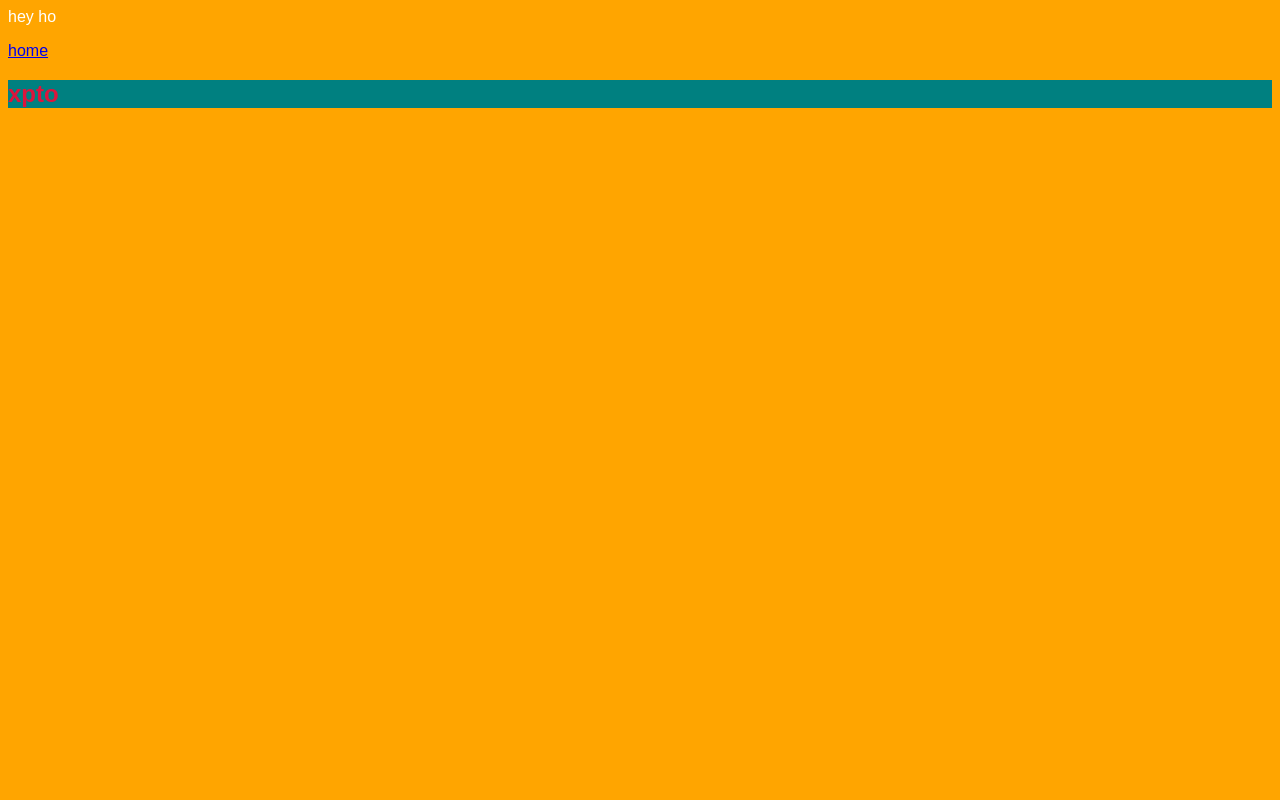
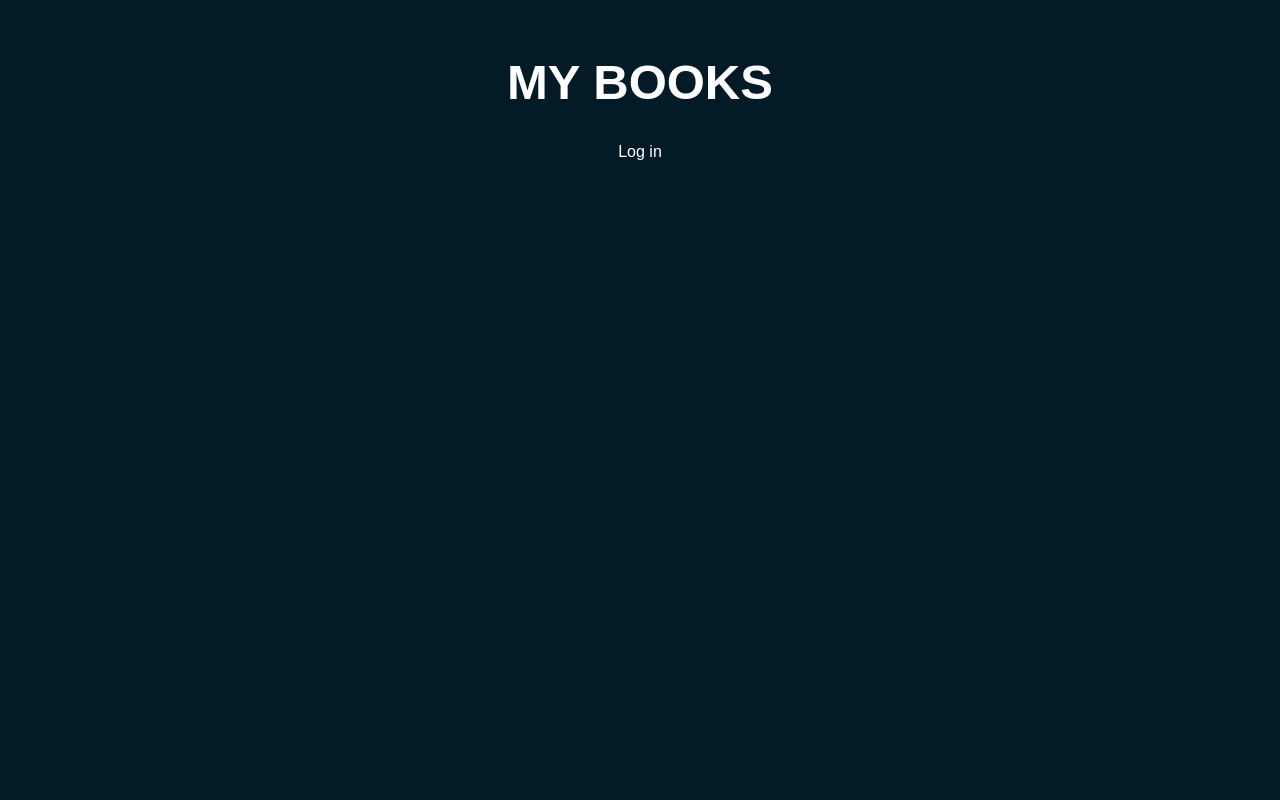
Before and after one commit to arquadrado/zerotohero, a Node server app: page / in a window 1280 px wide. Run offline with Node 20, Linux system fonts and the light colour scheme; style sheets or scripts are compiled from the project's sources; some libraries are stand-ins or nearby versions.

Commit message:
router logic refactor; added login view and AuthController

```diff
--- a/index.js
+++ b/index.js
@@ -2,7 +2,7 @@ require('./bootstrap.js');
 
 
 const http = require('http')
-const router = require('./routes/web.js')
+const router = require('./routes/router.js')
 
 
 const hostname = '127.0.0.1'
--- a/resources/assets/sass/main.scss
+++ b/resources/assets/sass/main.scss
@@ -1,8 +1,14 @@
+$primary-color: #031b27;
+$secondary-color: #ffffff;
+
 
 @import 'test';
 
+
+
 body {
-    background-color: orange;
+    margin: 0;
+    background-color: $primary-color;
     font-family: 'Arial';
     color: #fff;
 }
--- a/resources/assets/sass/test.scss
+++ b/resources/assets/sass/test.scss
@@ -1,6 +1,49 @@
-.xpto {
-    background: teal;
-    h2 {
-        color: crimson;
+.content {
+    padding: 21px;
+    position: relative;
+
+    h1, h2 {
+        color: $secondary-color;
+        text-transform: uppercase;
+        text-align: center;
+        font-size: 49px;
+    }
+
+    .primary-button {
+        margin-top: 28px;
+        text-decoration: none;
+        color: $secondary-color;
+        text-align: center;
+        display: block;
+    }
+
+    .login-box {
+        margin: auto;
+        width: 500px;
+        padding: 10px;
+        background-color: $secondary-color;
+        text-align: center;
+        .form-field {
+            padding: 7px;
+            label {
+                display: block;
+                color: $primary-color;
+            }
+            input {
+                margin: 7px;
+                height: 28px;
+                width: 126px;
+            }
+        }
+
+        .submit-button {
+            padding: 7px;
+            border: 0;
+            background-color: $primary-color;
+            color: $secondary-color;
+            font-size: 14px;
+            font-weight: bold;
+            width: 126px;
+        }
     }
 }
--- a/resources/views/home.pug
+++ b/resources/views/home.pug
@@ -1,8 +1,7 @@
 extends partials/master.pug
 
 block content
-    div
-        p hey ho
-        a(href="/test") home
-    div(class="xpto")
-        h2 xpto
+    div(class="content")
+        h1 My books
+        a(href="/login" class="primary-button") Log in
+        //- a(href="/test") home
--- /dev/null
+++ b/routes/router.js
@@ -0,0 +1,59 @@
+'use strict'
+
+const namespace = global.namespace
+
+const routes = require('./web.js')
+
+const Router = function () {
+
+    this.handle = (req, res) => {
+
+        if (routes.hasOwnProperty(req.url)) {
+
+            this.middleware(req)
+
+            const controller = namespace.get('controllers', routes[req.url]['controller'])
+            const method = routes[req.url]['method']
+
+            if (controller.hasOwnProperty(method)) {
+
+                controller[method](req, (status, contentType, data) => {
+                    res.statusCode = status
+                    res.setHeader('Content-Type', contentType)
+                    res.end(data)
+
+                })
+
+                return 0
+            }
+
+            throw new Error('Invalid request')
+
+        }
+    }
+
+    this.middleware = (req) => {
+
+        if (routes[req.url].middleware !== undefined &&
+            routes[req.url].middleware.length) {
+
+            routes[req.url].middleware.forEach((routeMiddleware) => {
+
+                const middleware = namespace.get('middleware', routeMiddleware)
+
+                try {
+
+                    middleware.handle()
+
+                } catch (exception) {
+
+                    throw new Error(exception)
+
+                }
+            })
+
+        }
+    }
+}
+
+module.exports = new Router()
--- a/routes/web.js
+++ b/routes/web.js
@@ -1,14 +1,19 @@
-'use strict'
 
-const namespace = global.namespace
-
-const routes = {
+module.exports = {
     '/': {
         'name': 'home',
         'controller': 'HomeController',
         'method': 'home',
         'middleware': ['TestMiddleware']
     },
+
+    '/login': {
+        'name': 'login',
+        'controller': 'AuthController',
+        'method': 'login',
+        'middleware': []
+    },
+
     '/test': {
         'name': 'test',
         'controller': 'TestController',
@@ -21,6 +26,8 @@ const routes = {
         'method': 'hey',
         'middleware': []
     },
+
+    //asset routes
 
     '/build/bundle': {
         'name': 'test',
@@ -36,57 +43,3 @@ const routes = {
         'middleware': []
     }
 }
-
-const Router = function () {
-
-    this.handle = (req, res) => {
-
-        if (routes.hasOwnProperty(req.url)) {
-
-            this.middleware(req)
-
-            const controller = namespace.get('controllers', routes[req.url]['controller'])
-            const method = routes[req.url]['method']
-
-            if (controller.hasOwnProperty(method)) {
-
-                controller[method](req, (status, contentType, data) => {
-                    res.statusCode = status
-                    res.setHeader('Content-Type', contentType)
-                    res.end(data)
-
-                })
-
-                return 0
-            }
-
-            throw new Error('Invalid request')
-
-        }
-    }
-
-    this.middleware = (req) => {
-
-        if (routes[req.url].middleware !== undefined &&
-            routes[req.url].middleware.length) {
-
-            routes[req.url].middleware.forEach((routeMiddleware) => {
-
-                const middleware = namespace.get('middleware', routeMiddleware)
-
-                try {
-
-                    middleware.handle()
-
-                } catch (exception) {
-
-                    throw new Error(exception)
-
-                }
-            })
-
-        }
-    }
-}
-
-module.exports = new Router()
```
Also changed, not shown: app/http/controllers/AuthController.js (added, +16 -0 lines), resources/views/auth/login.pug (added, +17 -0 lines).
